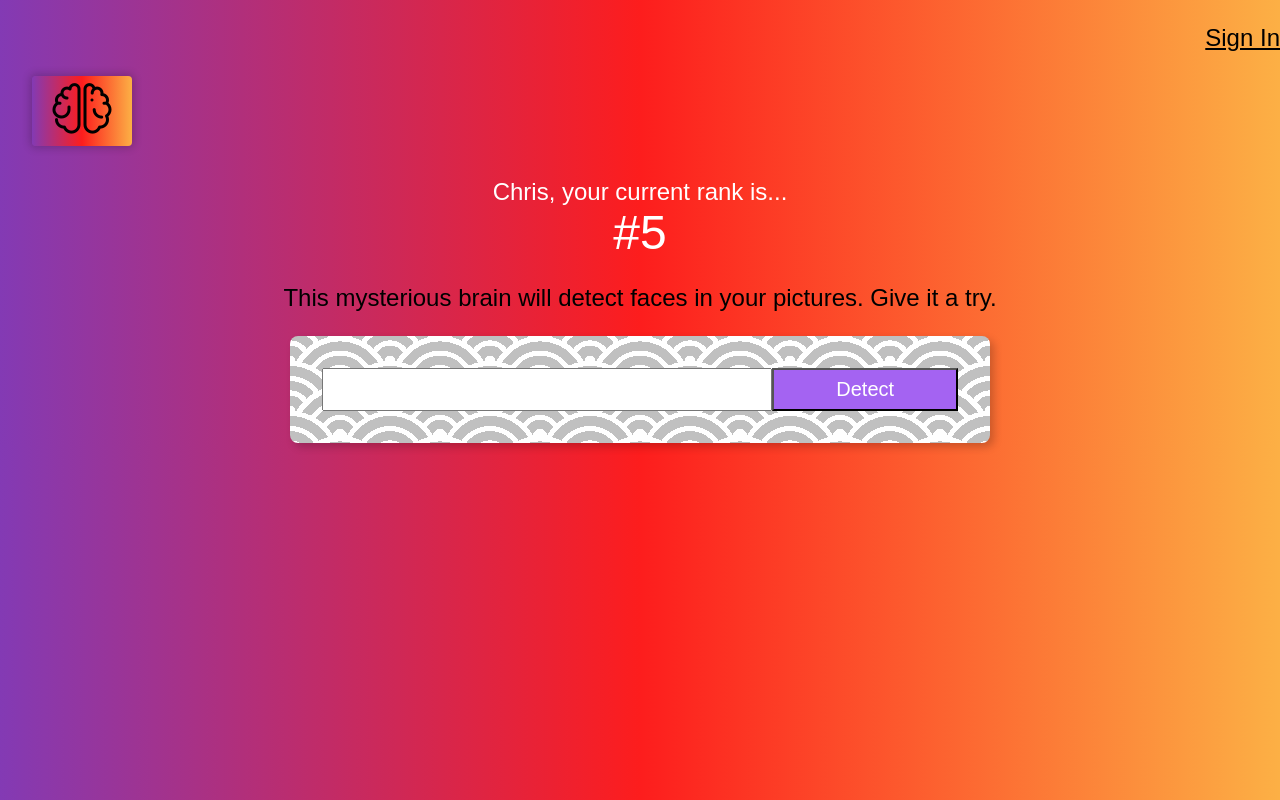
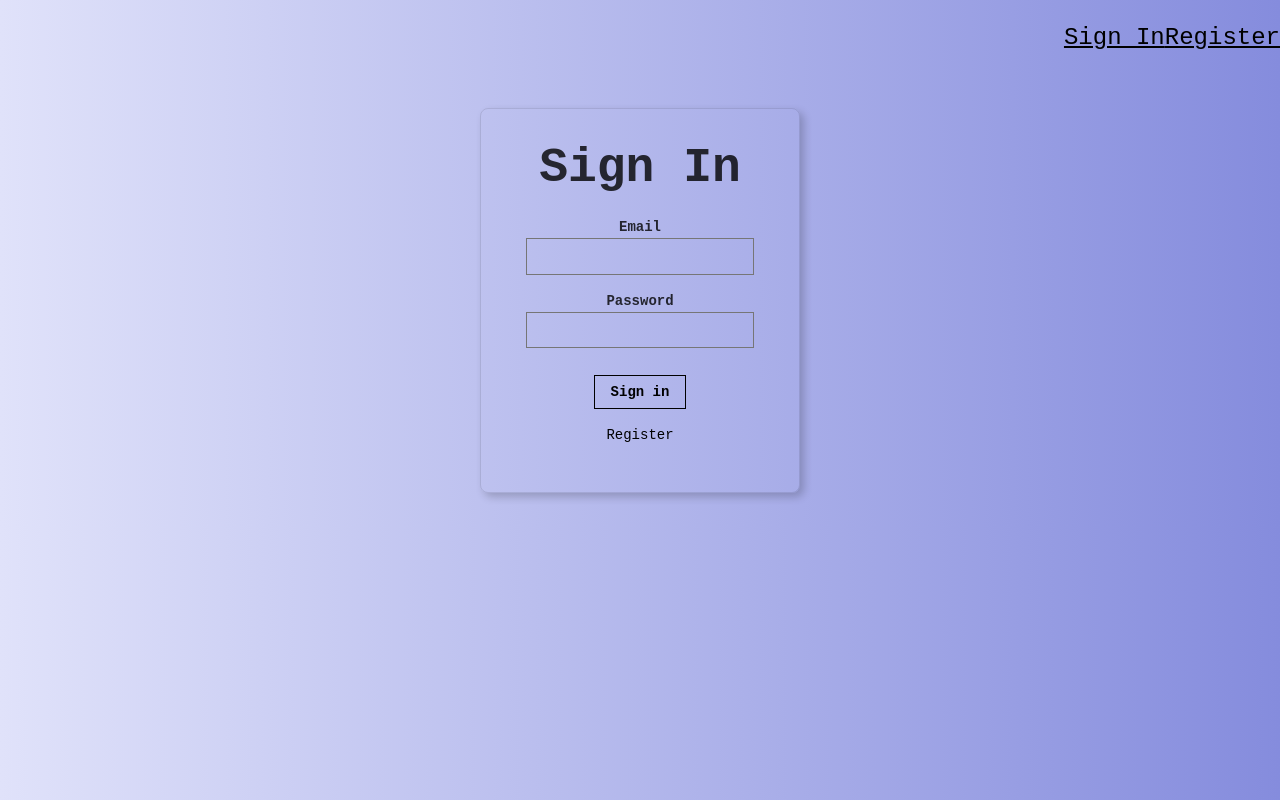
Before and after one commit to ChrisHaynes0/FaceRecognition, a React (Create React App) app: page / in a window 1280 px wide. Built offline with nearby package versions, Linux system fonts and the light colour scheme.

Commit message:
Initial commit

```diff
--- a/package.json
+++ b/package.json
@@ -16,7 +16,7 @@
     "web-vitals": "^2.1.4"
   },
   "scripts": {
-    "start": "react-scripts start",
+    "start": "react-scripts --openssl-legacy-provider start node --max-old-space-size=4096 index.js",
     "build": "react-scripts build",
     "test": "react-scripts test",
     "eject": "react-scripts eject"
--- a/src/App.js
+++ b/src/App.js
@@ -1,5 +1,7 @@
 import React, { Component } from 'react';
 import Navigation from './Components/Navigation/Navigation';
+import Signin from './Components/Signin/Signin';
+import Register from './Components/Register/Register';
 import FaceRecognition from './Components/FaceRecognition/FaceRecognition';
 import Logo from './Components/Logo/Logo';
 import ImageLinkForm from './Components/ImageLinkForm/ImageLinkForm';
@@ -13,6 +15,8 @@
       input: '',
       imageUrl: '',
       box: {},
+      route: 'signin',
+      isSignedIn: false,
       regions: []
     };
   }
@@ -27,13 +31,13 @@
       leftCol: boundingBox.left_col * width,
       topRow: boundingBox.top_row * height,
       rightCol: width - (boundingBox.right_col * width),
-      bottomRow: height - (boundingBox.bottom_row * height) // Corrected calculation
+      bottomRow: height - (boundingBox.bottom_row * height)
     };
   };
 
   displayFacebox = (box) => {
     console.log(box);
-    this.setState({ box: box });
+    this.setState({ box });
   };
 
   onInputChange = (event) => {
@@ -49,7 +53,6 @@
     const APP_ID = 'main';
     const MODEL_ID = 'face-detection';
     const MODEL_VERSION_ID = '6dc7e46bc9124c5c8824be4822abe105';
-    const IMAGE_URL = input; // Use input directly from state
 
     const raw = JSON.stringify({
       "user_app_id": {
@@ -60,7 +63,7 @@
         {
           "data": {
             "image": {
-              "url": IMAGE_URL
+              "url": input
             }
           }
         }
@@ -87,7 +90,8 @@
         console.log("API Result:", result);
         if (result.outputs && result.outputs.length > 0 && result.outputs[0].data && result.outputs[0].data.regions) {
           const regions = result.outputs[0].data.regions;
-          this.setState({ regions });
+          const faceBoxes = regions.map(region => this.calculateFaceLocation(region));
+          this.displayFacebox(faceBoxes);
 
           regions.forEach(region => {
             const boundingBox = region.region_info.bounding_box;
@@ -95,9 +99,6 @@
             const leftCol = boundingBox.left_col.toFixed(3);
             const bottomRow = boundingBox.bottom_row.toFixed(3);
             const rightCol = boundingBox.right_col.toFixed(3);
-
-            const faceBox = this.calculateFaceLocation(region);
-            this.displayFacebox(faceBox);
 
             region.data.concepts.forEach(concept => {
               const name = concept.name;
@@ -112,14 +113,36 @@
       .catch(error => console.log('Error fetching from Clarifai API:', error));
   };
 
+  onRouteChange = (route) => {
+    if (route === 'signout') {
+      this.setState({ isSignedIn: false, route: 'signin' });
+    } else if (route === 'home') {
+      this.setState({ isSignedIn: true, route: 'home' });
+    } else {
+      this.setState({ route });
+    }
+  }
+
   render() {
     return (
       <div className="App">
-        <Navigation />
-        <Logo />
-        <Rank />
-        <ImageLinkForm onInputChange={this.onInputChange} onButtonSubmit={this.onButtonSubmit} />
-        <FaceRecognition box={this.state.box} imageUrl={this.state.imageUrl} />
+        <Navigation isSignedIn={this.state.isSignedIn} onRouteChange={this.onRouteChange} />
+        { this.state.route === 'home'
+          ? <div>
+              <Logo />
+              <Rank />
+              <ImageLinkForm
+                onInputChange={this.onInputChange}
+                onButtonSubmit={this.onButtonSubmit}
+              />
+              <FaceRecognition box={this.state.box} imageUrl={this.state.imageUrl} />
+            </div>
+          : (
+              this.state.route === 'signin'
+                ? <Signin onRouteChange={this.onRouteChange}/>
+                : <Register onRouteChange={this.onRouteChange}/>
+            )
+        }
       </div>
     );
   }
--- a/src/Components/Navigation/Navigation.js
+++ b/src/Components/Navigation/Navigation.js
@@ -1,11 +1,21 @@
 import React from 'react';
 
-const Navigation = () => {
-    return (
+const Navigation = ({onRouteChange, isSignedIn}) => {
+
+        if (isSignedIn) {
+            return (
         <nav style={{display: 'flex', justifyContent: 'flex-end'}}>
-            <p className='f3 link dim black underline ps3 pointer'>Sign In</p>
+            <p onClick={() => onRouteChange('signout')} className='f3 link dim black underline ps3 pointer'>Sign Out</p>
         </nav>
-    )
+            );
+        } else {
+            return (
+            <nav style={{display: 'flex', justifyContent: 'flex-end'}}>
+            <p onClick={() => onRouteChange('signin')} className='f3 link dim black underline ps3 pointer'>Sign In</p>
+            <p onClick={() => onRouteChange('register')} className='f3 link dim black underline ps3 pointer'>Register</p>
+        </nav>
+            );
+        }
 }
 
 export default Navigation;
--- /dev/null
+++ b/src/Components/Register/Register.js
@@ -0,0 +1,39 @@
+import React from 'react';
+
+const Register = ({onRouteChange}) => {
+    return (
+        <article className="br3 ba b--black-10 mv4 w-100 w-50-m w-25-l mw6 shadow-5 center">
+<main className="pa4 black-80">
+  <form className="measure">
+    <fieldset id="sign_up" className="ba b--transparent ph0 mh0">
+      <legend className="f1 fw6 ph0 mh0">Register</legend>
+      <div className="mt3">
+        <label className="db fw6 lh-copy f6" for="Name">Name</label>
+        <input className="pa2 input-reset ba bg-transparent hover-bg-black hover-white w-100" type="text" name="name"  id="name" />
+      </div>
+      <div className="mt3">
+        <label className="db fw6 lh-copy f6" for="email-address">Email</label>
+        <input className="pa2 input-reset ba bg-transparent hover-bg-black hover-white w-100" type="email" name="email-address"  id="email-address" />
+      </div>
+      <div className="mv3">
+        <label className="db fw6 lh-copy f6" for="password">Password</label>
+        <input className="b pa2 input-reset ba bg-transparent hover-bg-black hover-white w-100" type="password" name="password"  id="password" />
+      </div>
+    </fieldset>
+    <div className="">
+      <input
+      onClick={() => onRouteChange('home')}
+      className="b ph3 pv2 input-reset ba b--black bg-transparent grow pointer f6 dib"
+      type="submit"
+      value="Register"
+      />
+    </div>
+    <div className="lh-copy mt3">
+    </div>
+  </form>
+</main>
+</article>
+    );
+}
+
+export default Register;
--- /dev/null
+++ b/src/Components/Signin/Signin.js
@@ -0,0 +1,36 @@
+import React from 'react';
+
+const Signin = ({onRouteChange}) => {
+    return (
+        <article className="br3 ba b--black-10 mv4 w-100 w-50-m w-25-l mw6 shadow-5 center">
+<main className="pa4 black-80">
+  <form className="measure">
+    <fieldset id="sign_up" className="ba b--transparent ph0 mh0">
+      <legend className="f1 fw6 ph0 mh0">Sign In</legend>
+      <div className="mt3">
+        <label className="db fw6 lh-copy f6" for="email-address">Email</label>
+        <input className="pa2 input-reset ba bg-transparent hover-bg-black hover-white w-100" type="email" name="email-address"  id="email-address" />
+      </div>
+      <div className="mv3">
+        <label className="db fw6 lh-copy f6" for="password">Password</label>
+        <input className="b pa2 input-reset ba bg-transparent hover-bg-black hover-white w-100" type="password" name="password"  id="password" />
+      </div>
+    </fieldset>
+    <div className="">
+      <input
+      onClick={() => onRouteChange('home')}
+      className="b ph3 pv2 input-reset ba b--black bg-transparent grow pointer f6 dib"
+      type="submit"
+      value="Sign in"
+      />
+    </div>
+    <div className="lh-copy mt3">
+      <p onClick={() => onRouteChange('Register')} className="f6 link dim black db pointer">Register</p>
+    </div>
+  </form>
+</main>
+</article>
+    );
+}
+
+export default Signin;
--- a/src/index.css
+++ b/src/index.css
@@ -1,8 +1,8 @@
 body {
   margin: 0;
   padding: 0;
-  font-family: sans-serif;
-  background: linear-gradient(90deg, rgba(131,58,180,1) 0%, rgba(253,29,29,1) 50%, rgba(252,176,69,1) 100%);
+  font-family: 'Courier New', Courier, monospace;
+  background: linear-gradient(to right, #E0E2FA, #858CDD);
 }
 
 button {
```
